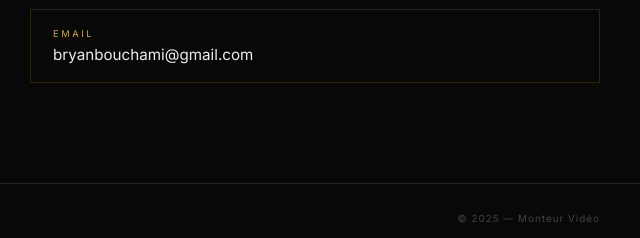
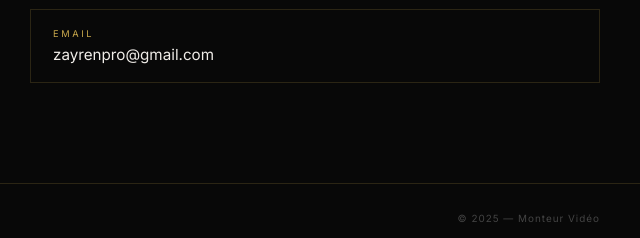
Before and after one commit to matheocanesse1305-dev/zayren, a plain HTML site: page index.html in a window 1280 px wide. Shown: the part 2772-3010 px from the top of the page, 640-1280 px from the left. Drawn offline with Linux system fonts and the light colour scheme.

Commit message:
Update index.html

```diff
--- a/index.html
+++ b/index.html
@@ -738,7 +738,7 @@ footer p { font-size: 0.62rem; letter-spacing: 0.1em; color: #444; }
       </div>
       <div class="contact-item">
         <div class="contact-item-label">Email</div>
-        <div class="contact-item-value"><a href="mailto:zayrenpro@gmail.com">bryanbouchami@gmail.com</a></div>
+        <div class="contact-item-value"><a href="mailto:zayrenpro@gmail.com">zayrenpro@gmail.com</a></div>
       </div>
     </div>
   </section>
```
